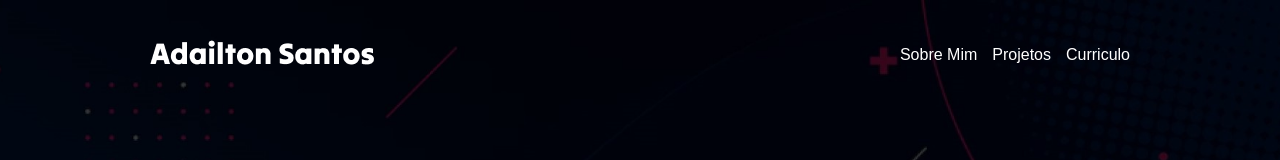
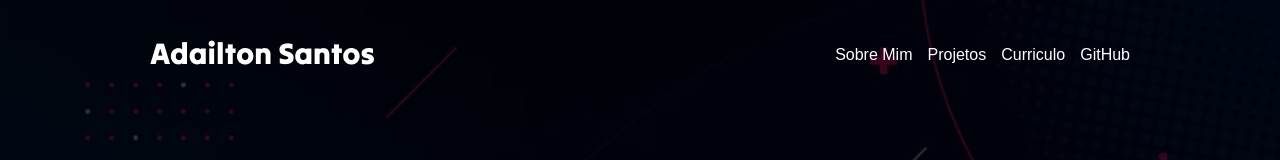
Before and after one commit to AdailtonSantos/portfolio, a Vue app: page / in a window 1280 px wide. Shown: the top 160 px of the page. Built offline with nearby package versions, Linux system fonts and the light colour scheme; a web font is replaced by a local one.

Commit message:
Feat: Adiciona GitHub ao menu

```diff
--- a/src/components/HeaderComponent.vue
+++ b/src/components/HeaderComponent.vue
@@ -4,6 +4,7 @@
     <router-link to="/sobre">Sobre Mim</router-link>
     <router-link to="/projetos">Projetos</router-link>
     <a href="https://drive.google.com/file/d/1I2x4d1e9cJSbL8eYvnsnbAl19uWh8GQ-/view?usp=sharing" target="_blank">Curriculo</a>
+    <a href="https://github.com/AdailtonSantos" target="_blank">GitHub</a>
   </header>
 </template>
 
--- a/src/components/MobileMenuComponent.vue
+++ b/src/components/MobileMenuComponent.vue
@@ -1,10 +1,7 @@
 <template>
   <section>
-    <i
-      class="bi bi-x-circle"
-      style="position: absolute; left: 15px; top: 15px; font-size: 1.8em"
-      @click="this.$emit('toggleVisibility')"
-    ></i>
+    <i class="bi bi-x-circle" style="position: absolute; left: 15px; top: 15px; font-size: 1.8em"
+      @click="this.$emit('toggleVisibility')"></i>
     <img src="logo.png" alt="" />
     <div class="menu">
       <span><a href="/">INÍCIO</a></span>
@@ -17,7 +14,9 @@
     <p>SOCIAL</p>
     <div class="social">
       <a href="https://www.linkedin.com/in/adailton-aparecido-dos-santos-751bb922b/" target="_blank"><i
-        class="bi bi-linkedin"></i></a>
+          class="bi bi-linkedin"></i></a>
+      <a href="https://github.com/AdailtonSantos" target="_blank"><i
+          class="bi bi-github"></i></a>
     </div>
   </section>
 </template>
@@ -36,6 +35,7 @@ export default {
 section {
   display: none;
 }
+
 @media screen and (max-width: 1170px) {
   section {
     display: flex;
@@ -54,6 +54,7 @@ section {
     padding: 35px 15px;
     box-shadow: 0 4px 4px 0 black;
   }
+
   section img {
     width: 150px;
     margin: 20px auto;
@@ -75,21 +76,25 @@ section {
     text-align: center;
     font-weight: 500;
   }
+
   section .menu a {
     color: black;
   }
+
   section p {
     font-size: 2em;
     margin: 0;
     font-weight: 500;
   }
+
   section .social {
     display: flex;
     gap: 4px;
     color: black;
     font-size: 1.5em;
   }
-  section .social a{
+
+  section .social a {
     color: black;
   }
 }
```
